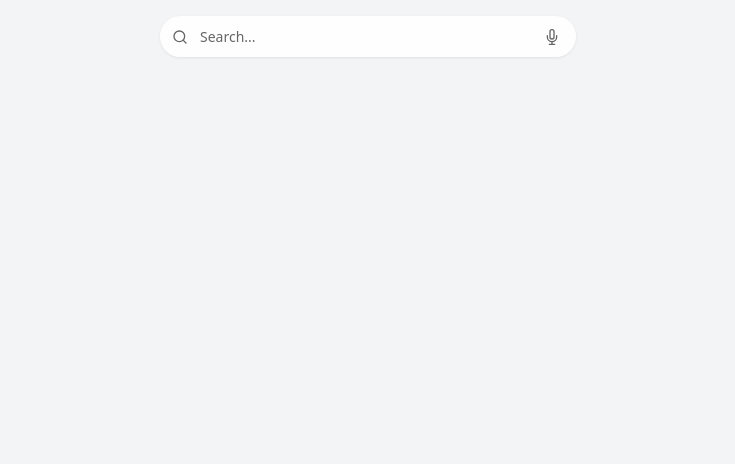
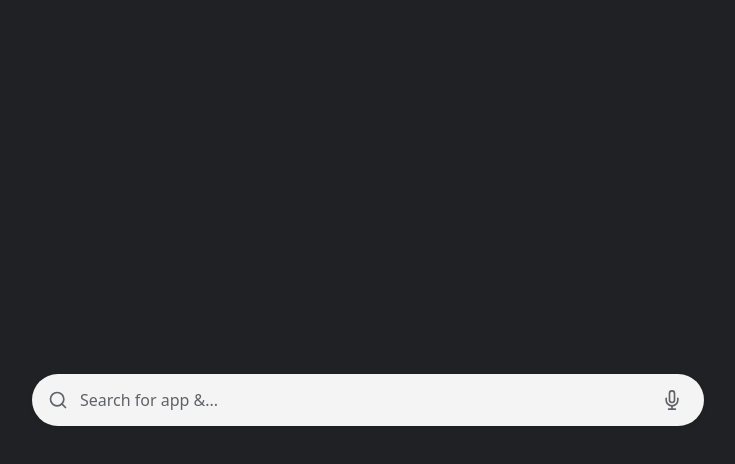
Before and after one commit to sankarkumark34/react-search-bar, a React (Vite) app: page / in a window 1280 px wide. Shown: the top 464 px of the page, without its empty margins (272-1007 px from the left). Built offline with nearby package versions, Linux system fonts and the light colour scheme.

Commit message:
Refactor App and SearchBar components: Replace SearchProvider with Demo in App, and enhance SearchBar functionality. Updated SearchBar to accept props for search handling, improved voice recognition support, and refined UI elements including loading indicators and input styles.

```diff
--- a/src/App.tsx
+++ b/src/App.tsx
@@ -1,14 +1,12 @@
-import { SearchProvider } from './context/SearchContext';
-import { SearchBar } from './components/SearchBar/SearchBar';
+import React from 'react';
+import { Demo } from './components/Demo';
 
-function App() {
+const App: React.FC = () => {
   return (
-    <SearchProvider>
-      <div className="min-h-screen bg-gray-100 p-4">
-        <SearchBar />
-      </div>
-    </SearchProvider>
+    <div className="font-sans">
+      <Demo />
+    </div>
   );
-}
+};
 
 export default App;
--- /dev/null
+++ b/src/components/Demo.tsx
@@ -0,0 +1,21 @@
+import React from 'react';
+import { SearchBar } from './SearchBar/SearchBar';
+
+export const Demo: React.FC = () => {
+  const handleSearch = async (query: string) => {
+    // Simulate search delay
+    await new Promise(resolve => setTimeout(resolve, 1000));
+    console.log('Searching for:', query);
+  };
+
+  return (
+    <div className="min-h-screen bg-[#202124] p-8 flex flex-col items-center justify-center">
+      <div className="w-full max-w-4xl space-y-8">
+        <SearchBar
+          onSearch={handleSearch}
+          placeholder="Search for app &..."
+        />
+      </div>
+    </div>
+  );
+};
--- a/src/components/SearchBar/SearchBar.tsx
+++ b/src/components/SearchBar/SearchBar.tsx
@@ -1,60 +1,104 @@
-import { useState } from 'react';
-import { useSearch } from '../../context/SearchContext';
-import { FiSearch, FiMic } from 'react-icons/fi';
+import React, { useState, useRef } from 'react';
+import { FiSearch, FiMic, FiLoader } from 'react-icons/fi';
 
-export const SearchBar = () => {
-  const { searchQuery, setSearchQuery, isListening, setIsListening } = useSearch();
-  const [recognition, setRecognition] = useState<SpeechRecognition | null>(null);
+interface SearchBarProps {
+  onSearch: (query: string) => void;
+  placeholder?: string;
+}
+
+export const SearchBar: React.FC<SearchBarProps> = ({
+  onSearch,
+  placeholder = 'Search for app &...'
+}) => {
+  const [query, setQuery] = useState('');
+  const [isListening, setIsListening] = useState(false);
+  const [isLoading, setIsLoading] = useState(false);
+  const recognitionRef = useRef<SpeechRecognition | null>(null);
 
   const startListening = () => {
-    if ('SpeechRecognition' in window || 'webkitSpeechRecognition' in window) {
-      const SpeechRecognition = window.SpeechRecognition || window.webkitSpeechRecognition;
-      const recognition = new SpeechRecognition();
+    if (!('webkitSpeechRecognition' in window)) {
+      alert('Voice search is not supported in your browser');
+      return;
+    }
 
-      recognition.onstart = () => setIsListening(true);
-      recognition.onend = () => setIsListening(false);
-      recognition.onresult = (event) => {
-        const transcript = event.results[0][0].transcript;
-        setSearchQuery(transcript);
-      };
+    recognitionRef.current = new webkitSpeechRecognition();
+    recognitionRef.current.continuous = false;
+    recognitionRef.current.interimResults = false;
 
-      recognition.start();
-      setRecognition(recognition);
-    } else {
-      alert('Voice recognition is not supported in your browser');
-    }
+    recognitionRef.current.onstart = () => {
+      setIsListening(true);
+    };
+
+    recognitionRef.current.onend = () => {
+      setIsListening(false);
+    };
+
+    recognitionRef.current.onresult = (event) => {
+      const transcript = event.results[0][0].transcript;
+      setQuery(transcript);
+      handleSearch(transcript);
+    };
+
+    recognitionRef.current.start();
   };
 
   const stopListening = () => {
-    if (recognition) {
-      recognition.stop();
+    if (recognitionRef.current) {
+      recognitionRef.current.stop();
       setIsListening(false);
     }
   };
 
+  const handleSearch = async (searchQuery: string) => {
+    setIsLoading(true);
+    await onSearch(searchQuery);
+    setIsLoading(false);
+  };
+
   return (
-    <div className="relative max-w-md mx-auto px-4">
+    <div className="relative max-w-2xl mx-auto">
       <div className="relative flex items-center bg-white/95
-                    rounded-[24px] shadow-[0_1px_3px_rgba(0,0,0,0.08)]">
-        <FiSearch className="absolute left-3 text-[#666666] w-4 h-4" />
+                    rounded-full shadow-[0_1px_4px_rgba(0,0,0,0.1)]">
+        <div className="absolute left-4 text-[#5f6368]">
+          {isLoading ? (
+            <FiLoader className="w-5 h-5 animate-spin" />
+          ) : (
+            <FiSearch className="w-5 h-5" />
+          )}
+        </div>
 
         <input
           type="text"
-          value={searchQuery}
-          onChange={(e) => setSearchQuery(e.target.value)}
-          className="w-full py-2.5 pl-10 pr-10 text-[14px] text-gray-800
-                   rounded-[24px] outline-none bg-transparent
-                   placeholder:text-[#666666]"
-          placeholder="Search..."
+          value={query}
+          onChange={(e) => setQuery(e.target.value)}
+          onKeyDown={(e) => {
+            if (e.key === 'Enter') {
+              handleSearch(query);
+            }
+          }}
+          className="w-full py-3.5 pl-12 pr-12 text-[16px] text-[#3c4043]
+                   rounded-full outline-none bg-transparent
+                   placeholder:text-[#5f6368]"
+          placeholder={placeholder}
         />
 
         <button
           onClick={isListening ? stopListening : startListening}
-          className="absolute right-3 p-1 text-[#666666]"
+          className={`absolute right-4 p-1.5 transition-colors duration-200 ${
+            isListening
+              ? 'text-red-500'
+              : 'text-[#5f6368] hover:text-[#3c4043]'
+          }`}
         >
-          <FiMic className={`w-4 h-4 ${isListening ? 'text-red-500' : ''}`} />
+          <FiMic className="w-5 h-5" />
         </button>
       </div>
+
+      {isListening && (
+        <div className="absolute mt-4 w-full text-center text-white text-sm">
+          Listening... Speak now
+        </div>
+      )}
     </div>
   );
 };
```
